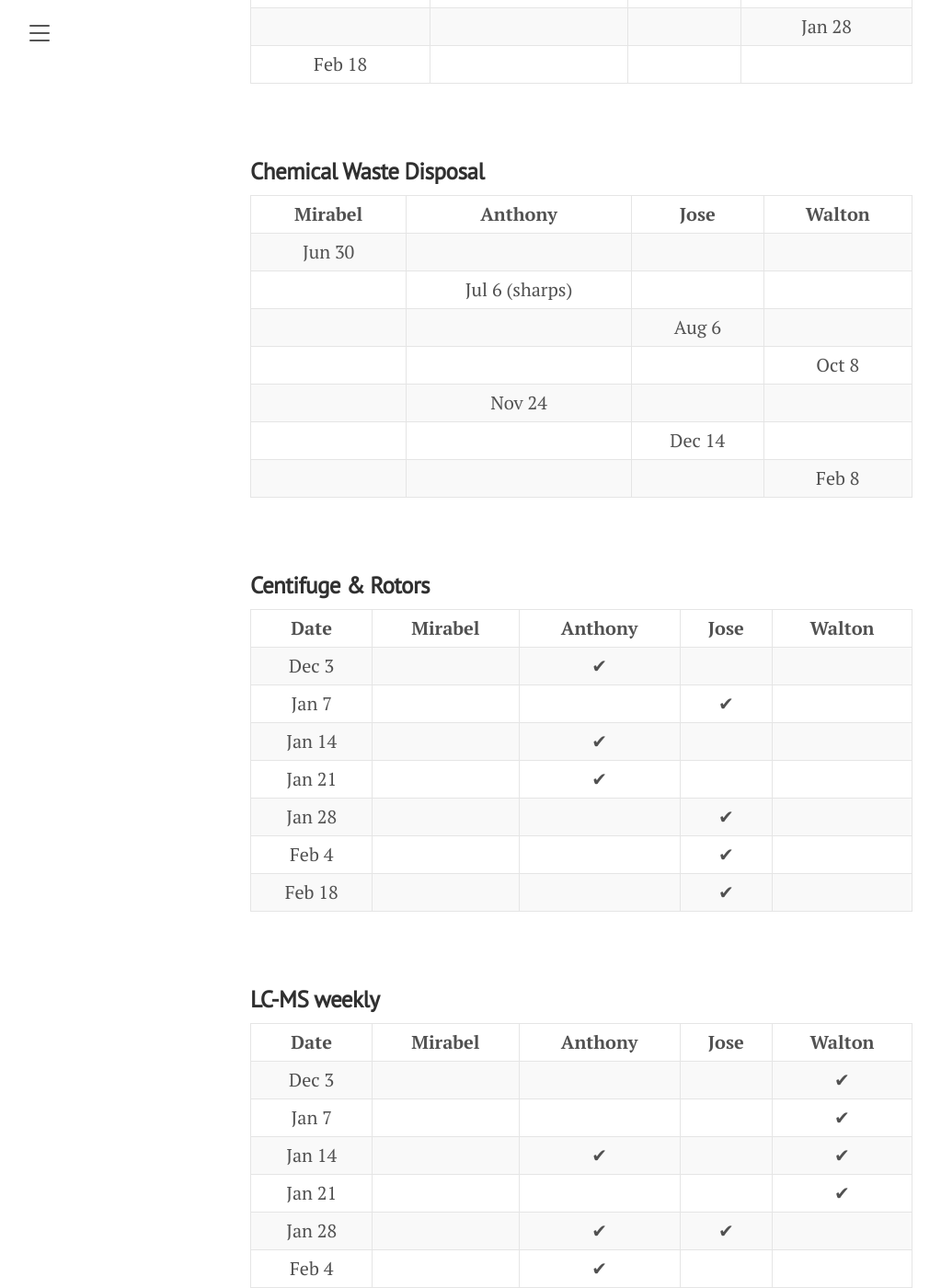
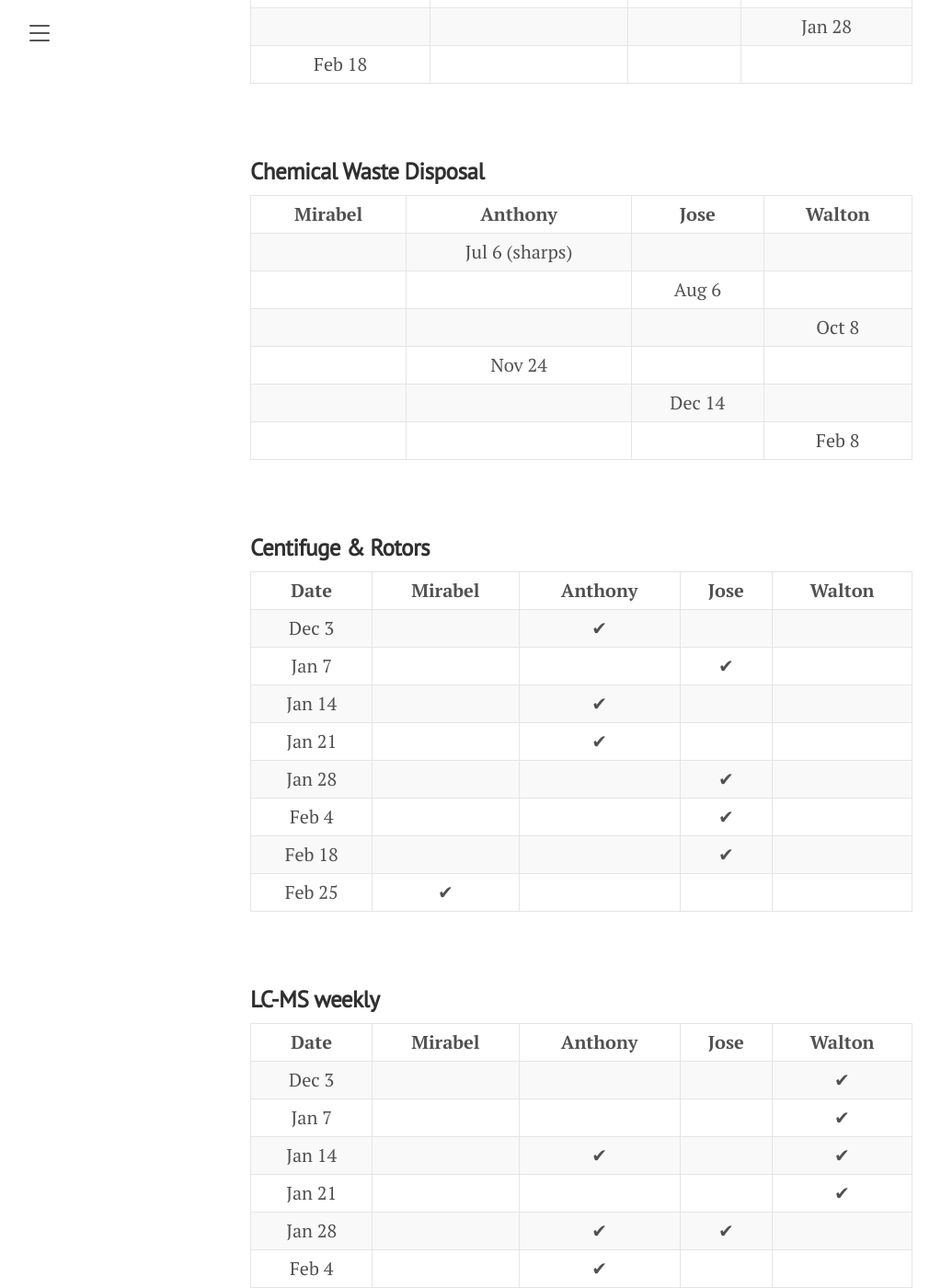
Before and after one commit to horsmanlab/horsmanlab.github.io, a Jekyll site: the page built from duties.md, in a window 1280 px wide and 1400 px high, scrolled down 2077 px. Shown: the whole window at 92% size, without its empty margins (8-1031 px from the left). Built offline with Jekyll 4.4.1, drawn with Linux system fonts in a browser that asks for light colours.

Commit message:
Feb 25 update

```diff
--- a/duties.md
+++ b/duties.md
@@ -130,12 +130,6 @@ title: Duties
   </thead>
   <tbody>
     <tr>
-      <td align="center">Jun 30</td>
-      <td align="center"></td>
-      <td align="center"></td>
-      <td align="center"></td>
-    </tr>
-    <tr>
       <td align="center"></td>
       <td align="center">Jul 6 (sharps)</td>
       <td align="center"></td>
@@ -237,6 +231,13 @@ title: Duties
       <td align="center">&#x2714;</td>
       <td align="center"></td>
     </tr>
+    <tr>
+      <td align="center">Feb 25</td>
+      <td align="center">&#x2714;</td>
+      <td align="center"></td>
+      <td align="center"></td>
+      <td align="center"></td>
+    </tr>
     </tbody>
   </table>
 <br/>
@@ -298,6 +299,13 @@ title: Duties
     </tr>
     <tr>
       <td align="center">Feb 18</td>
+      <td align="center"></td>
+      <td align="center">&#x2714;</td>
+      <td align="center"></td>
+      <td align="center"></td>
+    </tr>
+    <tr>
+      <td align="center">Feb 25</td>
       <td align="center"></td>
       <td align="center">&#x2714;</td>
       <td align="center"></td>
```
Also changed, not shown: 3 other files.
